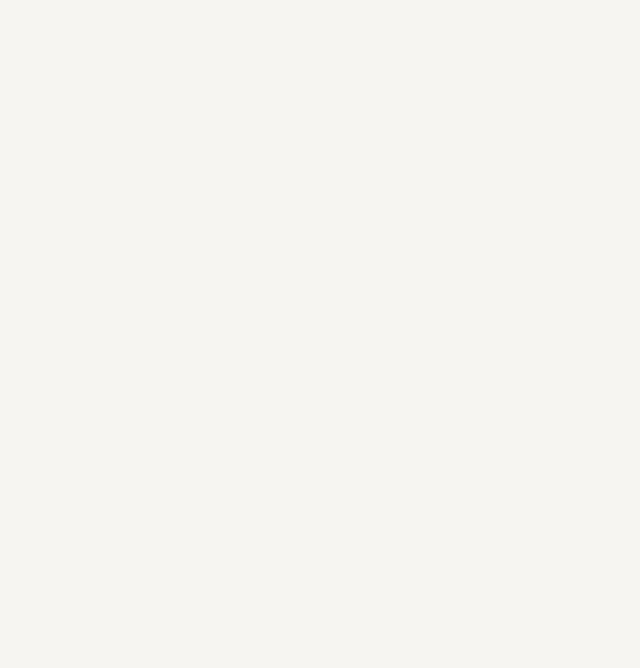
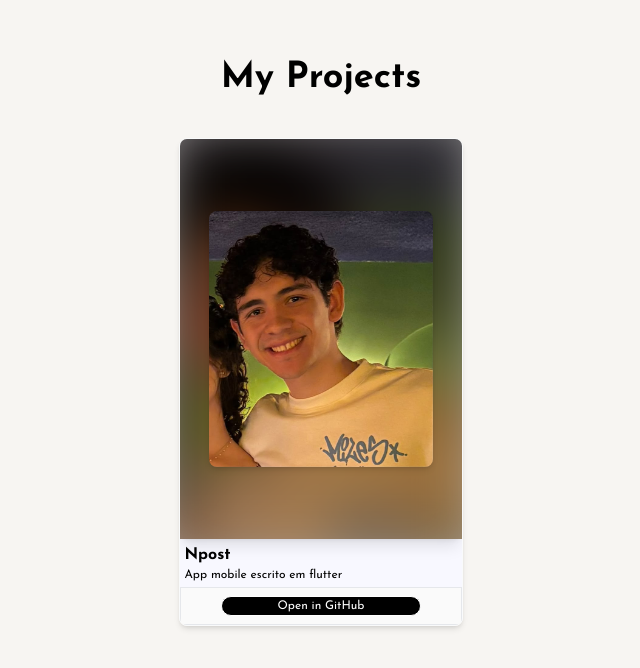
Before and after one commit to MauricioSiqueira/portfolio, a React (Vite) app in the folder portfolio/: page / in a window 1280 px wide. Shown: the part 1502-2170 px from the top of the page, without its empty margins (319-959 px from the left). Before the commit the page ends 1860 px from the top, so only its background shows below. Built offline with nearby package versions, Linux system fonts and the light colour scheme.

Commit message:
feat: projects and cards

```diff
--- a/portfolio/package.json
+++ b/portfolio/package.json
@@ -13,6 +13,7 @@
     "@tailwindcss/vite": "^4.3.3",
     "react": "^19.2.8",
     "react-dom": "^19.2.8",
+    "swiper": "^14.2.0",
     "tailwindcss": "^4.3.3"
   },
   "devDependencies": {
--- a/portfolio/src/App.tsx
+++ b/portfolio/src/App.tsx
@@ -3,6 +3,7 @@ import { Hero } from "./components/sections/Hero";
 import { About } from "./components/sections/About";
 import { Knowledge } from "./components/sections/Knowledge";
 import { Contact } from "./components/sections/Contact";
+import { Projects } from "./components/sections/Projects";
 
 function App() {
   return (
@@ -11,12 +12,13 @@ function App() {
       <main>
         <Hero />
         <About />
-        <section className="min-h-screen items-center justify-center">
+        <section className="items-center justify-center">
           <div className ="grid grid-cols-2 mt-50 ml-20 mr-20 gap-10">
             <Knowledge />
             <Contact />
           </div>
         </section>
+        <Projects />
       </main>
     </>
   );
--- a/portfolio/src/components/sections/About.tsx
+++ b/portfolio/src/components/sections/About.tsx
@@ -6,11 +6,12 @@ export function About(){
                     About me
                 </h1>
                 <p className="mx-auto max-w-5xl leading-relaxed">
-                    Hello everyone, my name is Mauricio Siqueira Cavalcante Bernardo, I'm 22 years old, I've lived in Maceió, Alagoas since I was born.
+                    {`
+                    Hello everyone, my name is Mauricio Siqueira Cavalcante Bernardo, I'm ${new Date().getFullYear() - 2004}, I've lived in Maceió, Alagoas since I was born.
                     I have been a programmer for more or less three years, I started as a backend development intern using the .NET framework and over the years in this internship I developed new skills and looked for new technologies to solve different types of problems that could happen,
                     since then I have ventured a lot into Java using the Spring boot framework to develop robust Rest APIs, Flutter and React Native to develop some mobile apps, apps that are mentioned in my projects section, some projects in C, C++ and Python, although they are not I'm a big fan of Python, much of my career as a programmer was due to the curiosity of learning about new areas and new technologies,
                     understanding the reason for the hate towards React or why they don't like Flutter, in fact curiosity marked my story since I was a teenager when I decided to learn to program for the dream of one day becoming a game developer, and despite loving games and having participated in some game jams, I preferred to pursue a career as a backend developer and venture into the frontend with the aim of being a developer that delivers in both areas.
-                    I currently work as a junior .NET software developer | React | Flutter by the company Somesoft and I have the best girlfriend in the world, if you're reading this, kisses my dear. Thank you for reading this far, may Jesus Christ bless you and accompany you on your journey, "I must trust in a sword like this, because I am not yet a master. A true warrior does not need a sword" ~ Vinland.
+                    I currently work as a junior .NET software developer | React | Flutter by the company Somesoft and I have the best girlfriend in the world, if you're reading this, kisses my dear. Thank you for reading this far, may Jesus Christ bless you and accompany you on your journey, "I must trust in a sword like this, because I am not yet a master. A true warrior does not need a sword" ~ Vinland.`}
                 </p>
             </section>
         </>
--- /dev/null
+++ b/portfolio/src/components/sections/Projects.tsx
@@ -0,0 +1,19 @@
+import { Card } from "../ui/Card";
+import { cards } from "../../data/Cards";
+
+export function Projects() {
+    return (
+        <>
+            <section id="projects" className="min-h-screen mt-50">
+                <h1 className="text-center m-10 text-4xl font-bold">
+                    My Projects
+                </h1>
+                <div className="flex flex-wrap gap-4 items-center justify-center">
+                    {cards.map((card) => (
+                        <Card title={card.title} description={card.description} imageUrl={card.imageUrl} onClick={() => window.open(card.urlRepo)}/>
+                    ))}
+                </div>
+            </section>
+        </>
+    );
+}
--- /dev/null
+++ b/portfolio/src/components/ui/Card.tsx
@@ -0,0 +1,44 @@
+import React from "react";
+
+interface CardProps {
+  title: string;
+  description: string;
+  imageUrl: string;
+  onClick?: () => void;
+}
+
+export const Card: React.FC<CardProps> = ({
+title,
+description,
+imageUrl,
+onClick,
+}) => {
+    return (
+        <div className="rounded-lg shadow-md overflow-hidden cursor-pointer w-auto h-auto border border-gray-50">
+
+            <div className="relative w-auto h-100 m-auto overflow-hidden rounded-4sxl shadow-lg flex items-center justify-center">
+                <div style={{backgroundImage: `url(${imageUrl})`}} className="absolute inset-0 bg-cover bg-center blur-xl scale-110"></div>
+
+                <div className="absolute inset-0 bg-black/30"></div>
+
+                <img src={imageUrl} alt="project preview" className="relative z-10 max-h-[80%] max-w-[80%] object-contain rounded-lg shadow-md m-auto" />
+            </div>
+
+            <div className="bg-[#F8F8FF] p-1 text-wrap">
+                <h1 className="text-2xs font-bold">
+                    {title}
+                </h1>
+                <p className="text-xs">
+                    {description}
+                </p>
+            </div>
+
+            <div className="bg-[#FAFAFA] text-center flex justify-center pb-2 pt-2 border border-gray-200">
+                <button className="bg-black border rounded-2xl w-50 h-5 text-white text-xs" onClick={onClick}>
+                    Open in GitHub
+                </button>
+            </div>
+        </div>
+    );
+}
+//
--- /dev/null
+++ b/portfolio/src/data/Cards.tsx
@@ -0,0 +1,11 @@
+import type { CardData } from "../types/CardData"
+import me from "../../src/assets/images/me.jpeg"
+
+export const cards: CardData[] = [
+    {
+        title: "Npost",
+        description: "App mobile escrito em flutter",
+        urlRepo: "https://ui.shadcn.com/docs/components/base/card",
+        imageUrl: me
+    }
+];
--- /dev/null
+++ b/portfolio/src/types/CardData.tsx
@@ -0,0 +1,6 @@
+export type CardData = {
+    title: string,
+    description: string,
+    urlRepo: string
+    imageUrl: string
+}
```
Also changed, not shown: 1 other file (tests, documents, lock files or other folders).
